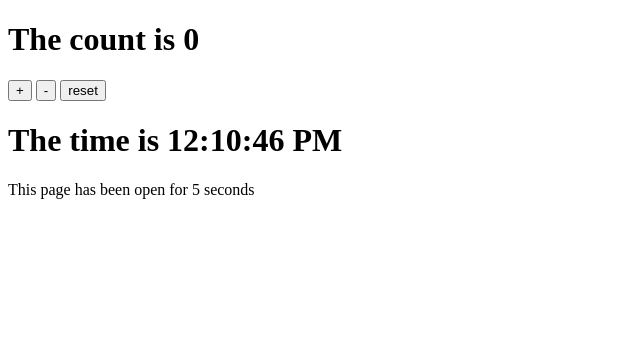
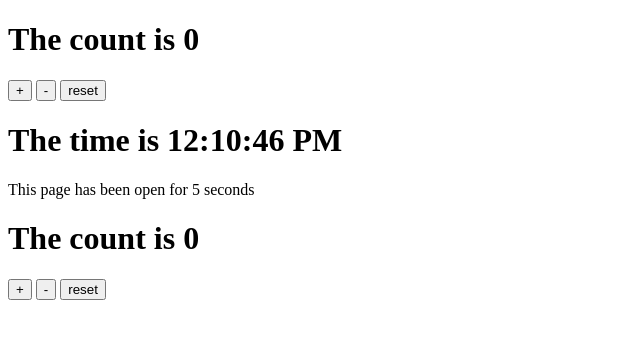
Before and after one commit to Lechros/study-svelte, a SvelteKit app: page /8 in a window 1280 px wide. Shown: the top 338 px of the page, without its empty margins (0-640 px from the left). Built offline with nearby package versions, Linux system fonts and the light colour scheme.

Commit message:
8: custom stores

```diff
--- a/src/routes/8/+page.svelte
+++ b/src/routes/8/+page.svelte
@@ -1,7 +1,9 @@
 <script>
 	import ReadableStores from "./readable-stores.svelte";
     import WritableStores from "./writable-stores.svelte";
+    import CustomStores from "./custom-stores.svelte";
+</script>
 
-</script>
 <WritableStores/>
 <ReadableStores/>
+<CustomStores/>
--- /dev/null
+++ b/src/routes/8/custom-stores.svelte
@@ -0,0 +1,9 @@
+<script>
+	import { count } from './stores3.js';
+</script>
+
+<h1>The count is {$count}</h1>
+
+<button on:click={count.increment}>+</button>
+<button on:click={count.decrement}>-</button>
+<button on:click={count.reset}>reset</button>
--- /dev/null
+++ b/src/routes/8/stores3.js
@@ -0,0 +1,14 @@
+import { writable } from "svelte/store";
+
+function createCount() {
+    const { subscribe, set, update } = writable(0);
+
+    return {
+        subscribe,
+        increment: () => update(n => n + 1),
+        decrement: () => update(n => n - 1),
+        reset: () => set(0)
+    };
+}
+
+export const count = createCount();
```
